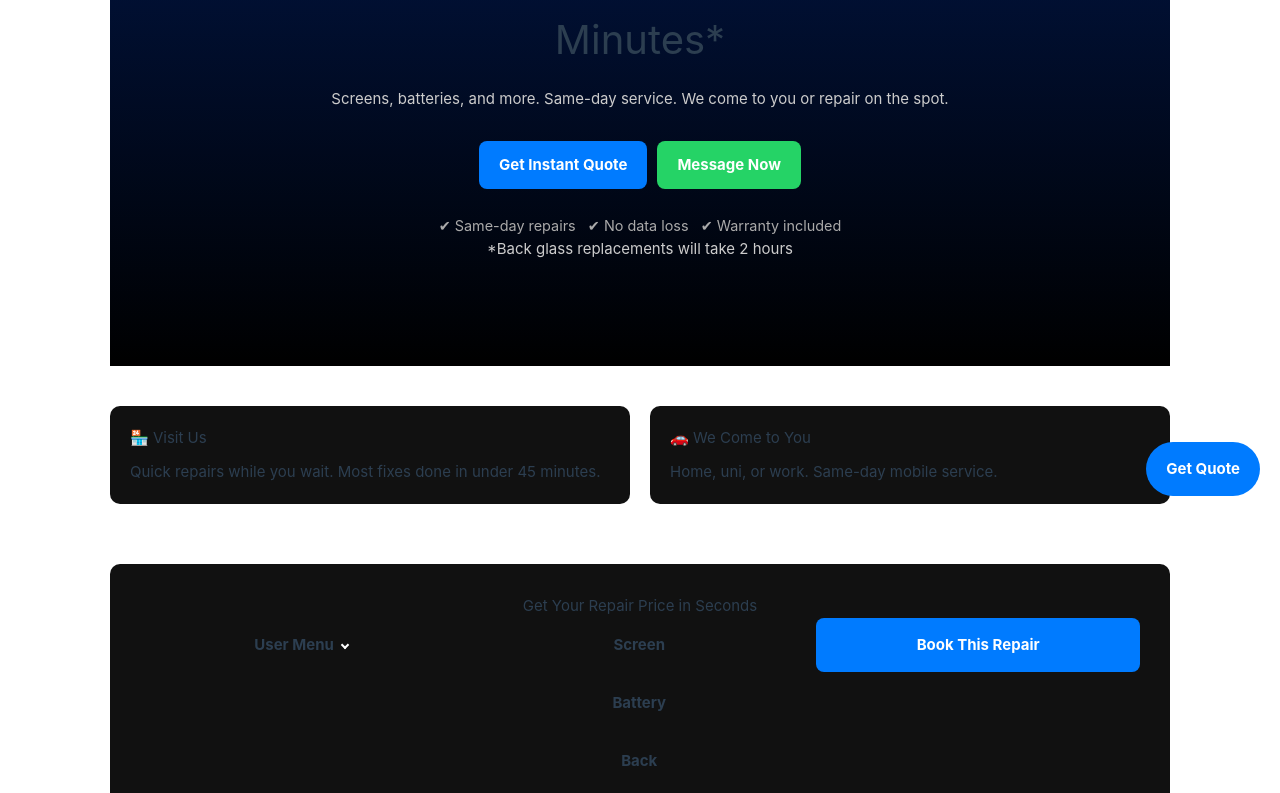
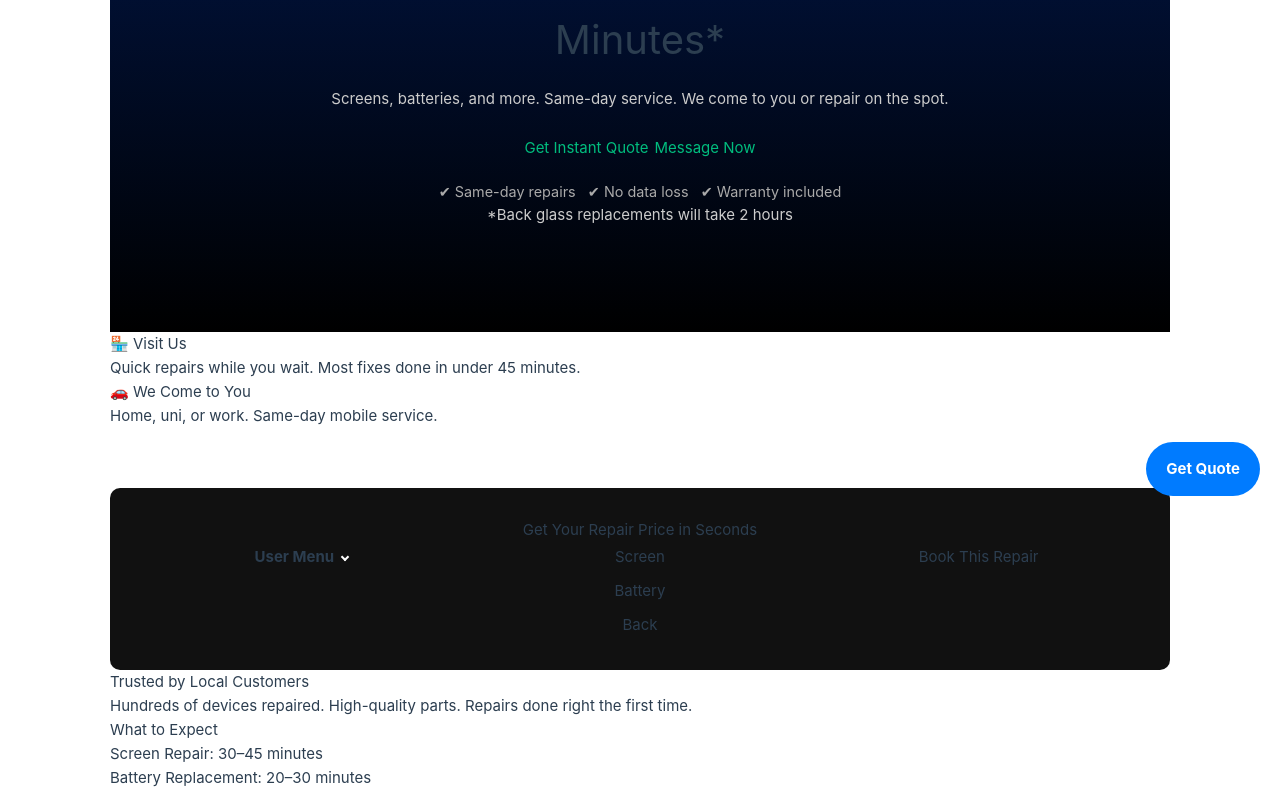
Before and after one commit to SemogEnaz/repair_website, a Vue app: page / in a window 1280 px wide. Shown: the part 284-1077 px from the top of the page. Built offline with nearby package versions, Linux system fonts and the light colour scheme.

Commit message:
Removed old CSS

```diff
--- a/src/views/HomePage.vue
+++ b/src/views/HomePage.vue
@@ -46,7 +46,7 @@ import Calculator from '@/components/HomePage/Calculator.vue';
 import ServicesList from '@/components/HomePage/ServicesList.vue';
 </script>
 
-<style>
+<style scoped>
 * {
   box-sizing: border-box;
 }
@@ -61,33 +61,6 @@ body {
   padding: 20px;
 }
 
-/* BUTTONS */
-.btn {
-  display: inline-block;
-  padding: 12px 20px;
-  border-radius: 8px;
-  margin: 5px;
-  font-weight: bold;
-}
-
-.btn-primary {
-  background: #007bff;
-  color: white;
-}
-
-.btn-secondary {
-  background: #25D366;
-  color: white;
-}
-
-/* SERVICES */
-.services {
-  display: flex;
-  gap: 20px;
-  flex-wrap: wrap;
-  margin-top: 40px;
-}
-
 .card {
   flex: 1;
   min-width: 250px;
@@ -98,31 +71,6 @@ body {
 
 .card h3 {
   margin-bottom: 10px;
-}
-
-
-
-select {
-  padding: 10px;
-  margin: 10px;
-  border-radius: 6px;
-  border: none;
-}
-
-
-
-/* TRUST */
-.trust-section {
-  margin-top: 60px;
-  text-align: center;
-}
-
-/* EXPECT */
-.expect {
-  margin-top: 60px;
-  background: #111;
-  padding: 30px;
-  border-radius: 10px;
 }
 
 /* LOCATION */
```
